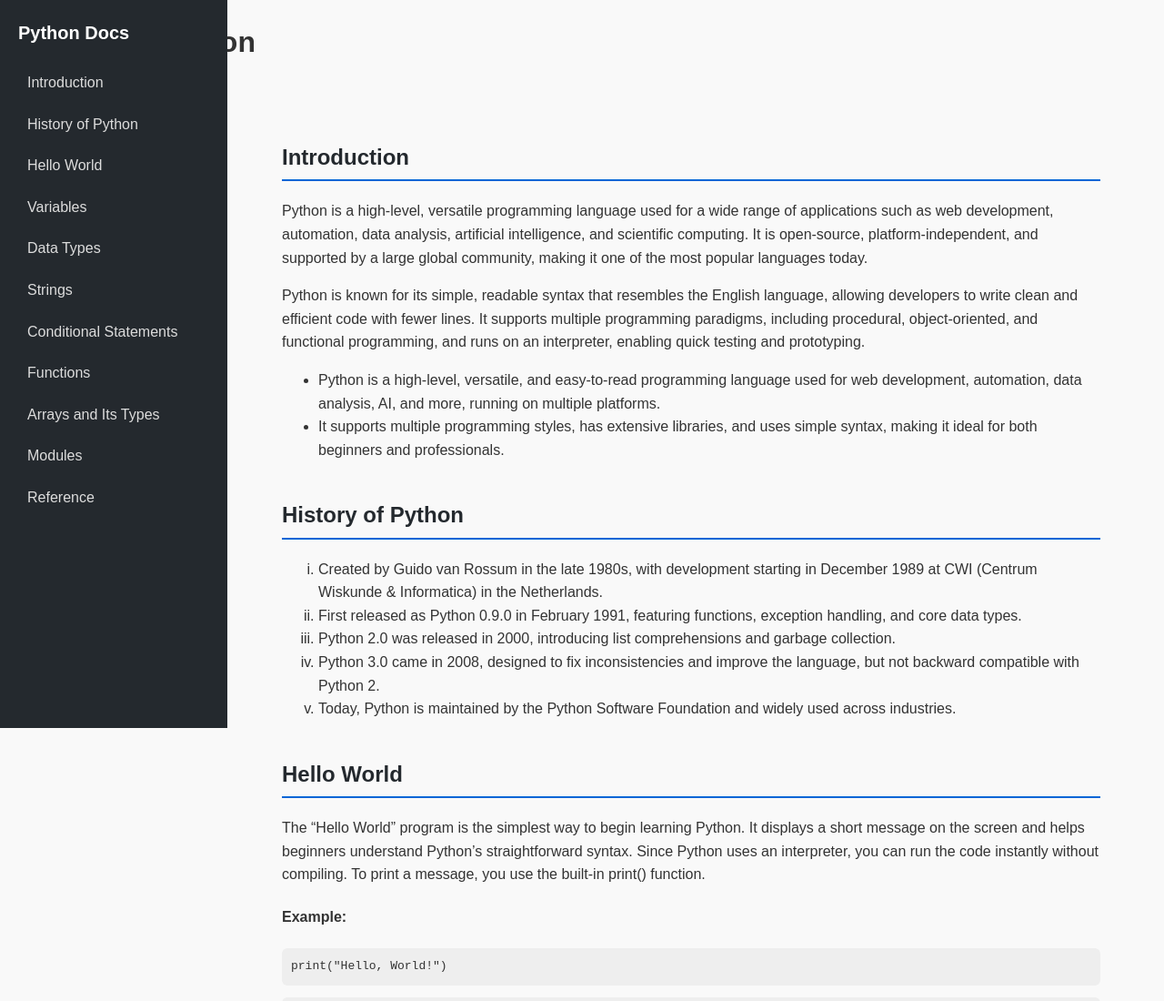
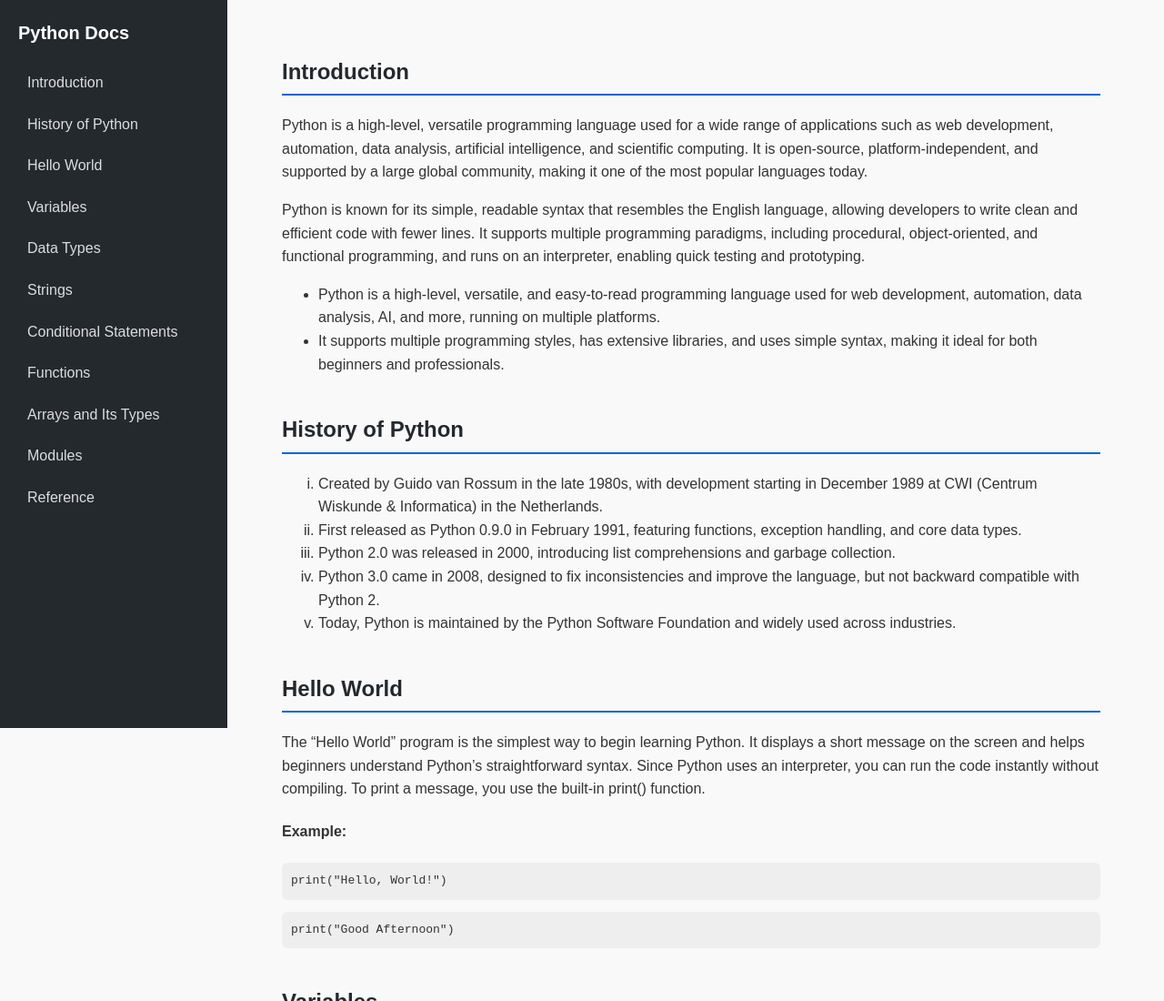
Before and after one commit to udayreddy-86/technical-documentation-page, a plain HTML site: page index.html in a window 1280 px wide. Shown: the top 1100 px of the page at 91% size. Drawn offline with Linux system fonts and the light colour scheme.

Commit message:
index.html

```diff
--- a/index.html
+++ b/index.html
@@ -7,7 +7,7 @@
   </head>
 
   <body>
-    <header><h1>Py Documentation</h1></header>
+
 
     <nav id="navbar">
       <header>Python Docs</header>
```
